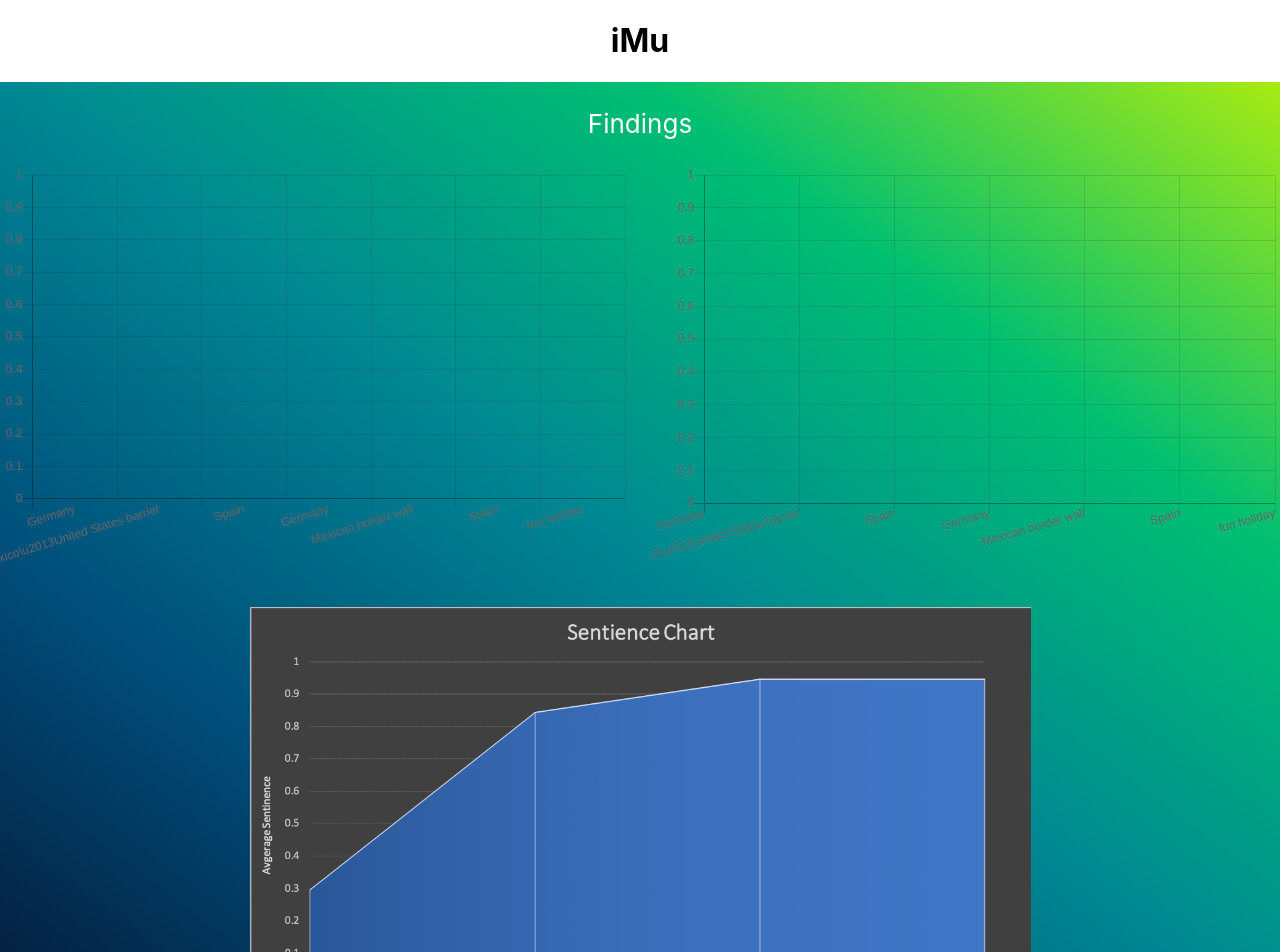
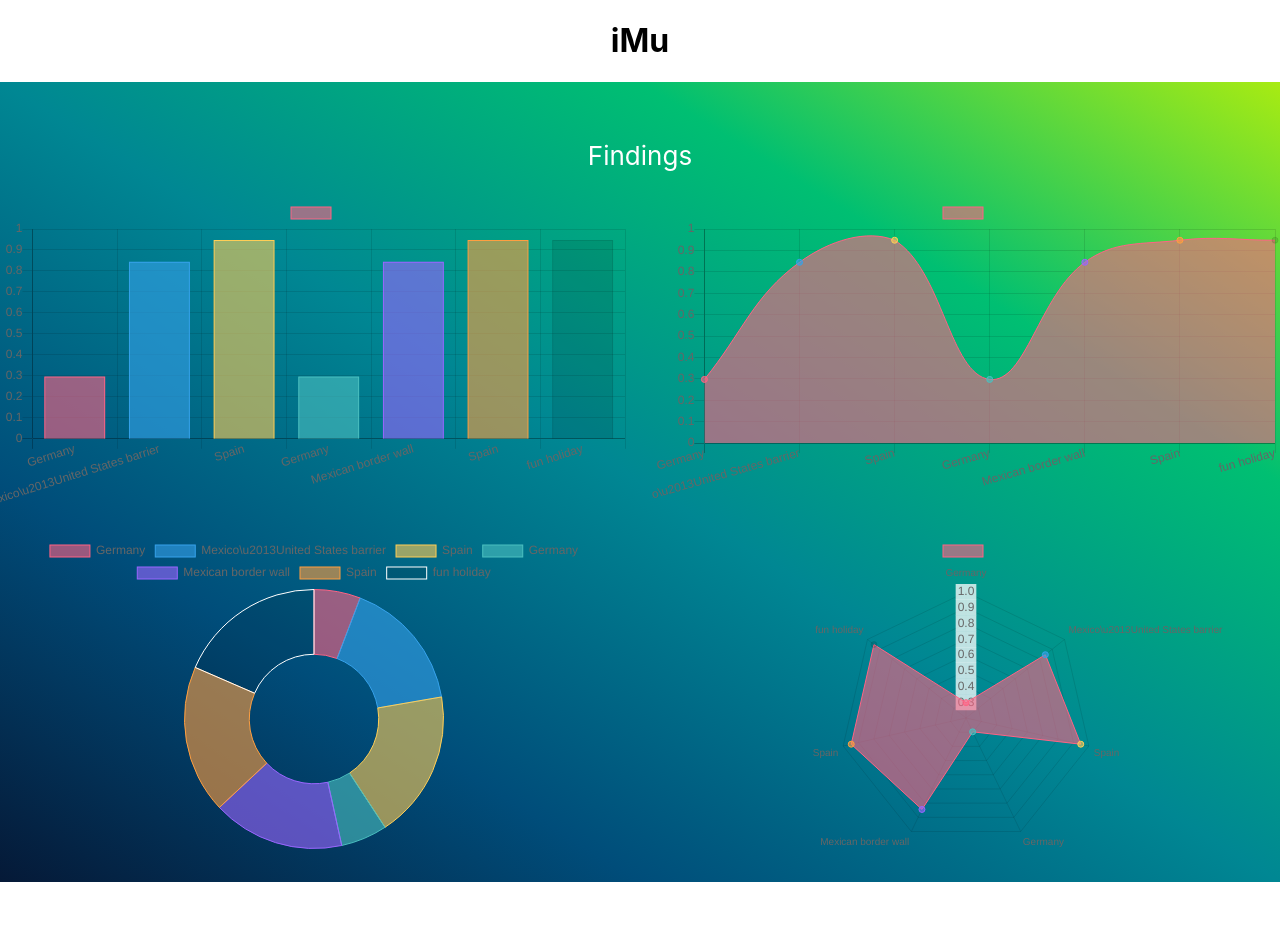
Before and after one commit to VinceMu/CseHack, a React (Create React App) app in the folder web/hack-app/: page /result in a window 1280 px wide. Shown: the top 952 px of the page. After the commit the page ends 882 px from the top, so only its background shows below. Built offline with nearby package versions, Linux system fonts and the light colour scheme.

Commit message:
graphs kinda work

```diff
--- a/web/hack-app/src/components/Results/ResultsPage.js
+++ b/web/hack-app/src/components/Results/ResultsPage.js
@@ -2,7 +2,7 @@ import React, { Component } from 'react';
 import '../App/App.css';
 import Button from '@material-ui/core/Button';
 //import the desired component from the Chart.js library
-import { Bar, Line } from "react-chartjs-2"
+import { Bar, Line, Doughnut, Radar } from "react-chartjs-2"
 import Paper from '@material-ui/core/Paper';
 import { makeStyles } from '@material-ui/core/styles';
 
@@ -37,9 +37,34 @@ export default class ResultsPage extends Component {
         super(props);
         this.state = {
             charData: {
-                labels: [],
-                dataSet: [],
-                backGroundColours: []
+                labels:[],
+                //labels: ['Germany', 'Spain', 'Mexico'],
+                datasets: [
+                    {
+                        // label: "Sentiment",
+                        // data: ['0.2973507046699524','0.8444602489471436','0.9474703073501587']
+                        label:[],
+                        backgroundColor:[
+                            //'rgba(255, 99, 132, 0.2)',
+                            'rgba(255, 99, 132, 0.6)',
+                            'rgba(54, 162, 235, 0.6)',
+                            'rgba(255, 206, 86, 0.6)',
+                            'rgba(75, 192, 192, 0.6)',
+                            'rgba(153, 102, 255, 0.6)',
+                            'rgba(255, 159, 64, 0.6)'
+                        ],
+                        borderColor: [
+                            'rgba(255, 99, 132, 1)',
+                            'rgba(54, 162, 235, 1)',
+                            'rgba(255, 206, 86, 1)',
+                            'rgba(75, 192, 192, 1)',
+                            'rgba(153, 102, 255, 1)',
+                            'rgba(255, 159, 64, 1)'
+                        ],
+                        borderWidth: 1,
+                        data:[]
+                    }
+                ],
             }
         }
     }
@@ -84,78 +109,74 @@ export default class ResultsPage extends Component {
                 }
             }
         }
-        {/* //var ctx = document.getElementById('myChart').getContext('2d'); */ }
-        var colourGen = function () {
-            this.colour = {
-                r : 50
-                , g : 100
-                , b : 150
-            }
-            this.colourVec = {
-                r : 10
-                , g : 20
-                , b : 10
-            }
-            this.nextColour = function() {
-                for (let col in this.colour) {
-                    this.colour[col] += this.colourVec[col];
-                }
-                return this.formatColour();
-            }
 
-            this.formatColour = function() {
-                return "RGB(" + this.colour.r + "," + this.colour.g + "," + this.colour.b + ")";
-            }
-        }
-        var col_generator = new colourGen();
         if (data.entity) {
             for (let ent in data.entity) {
                 if (ent) {
                     this.state.charData.labels.push(ent);//setstate
-                    this.state.charData.dataSet.push(data.entity[ent].avg_sentiment);
-                    this.state.charData.backGroundColours.push(col_generator.nextColour());
+                    this.state.charData.datasets[0].data.push(data.entity[ent].avg_sentiment);
+                    //this.state.charData.datasets[0].backGroundColour.push(col_generator.nextColour());
                 }
             }
             for (let ent in data.key_phrases) {
                 if (ent) {
                     this.state.charData.labels.push(ent);
-                    this.state.charData.dataSet.push(data.key_phrases[ent].avg_sentiment);
-                    this.state.charData.backGroundColours.push(col_generator.nextColour());
+                    this.state.charData.datasets[0].data.push(data.key_phrases[ent].avg_sentiment);
+                    //this.state.charData.datasets[0].backGroundColour.push(col_generator.nextColour());
                 }
             }
         }
+
         return (
             <div>
 
             <Print message="Findings"/>
             <Grid container spacing={3}>
-                <Grid item xs={6}>
+                <Grid container justify="center" item xs={6}>
 
                     <Bar
                         data={this.state.charData}
                         //options = {this.state.dataSet}
                         width={800}
                         height={400}
-                        options={{ maintainAspectRatio: false }}
+                        options={{ maintainAspectRatio: true }}
                         //background = '#fff'
                     />
 
                 </Grid>
-                <Grid item xs={6}>
+                <Grid container justify="center" item xs={6}>
 
                     <Line
                         data={this.state.charData}
                         //options = {this.state.dataSet}
                         width={800}
                         height={400}
-                        options={{ maintainAspectRatio: false }}
+                        options={{ maintainAspectRatio: true }}
                         //background = '#fff'
                     />
 
                 </Grid>
-                <Grid text-align="center" item xs={10}>
+                <Grid container justify="center" item xs={6}>
+                    <Doughnut
+                        data={this.state.charData}
+                        //options = {this.state.dataSet}
+                        width={800}
+                        height={400}
+                        options={{ maintainAspectRatio: true }}
+                        //background = '#fff'
+                    />
                 </Grid>
-                <img class="image" src={require('./pie.png')} />
+                <Grid container justify="center" item xs={6}>
+                    <Radar
+                        data={this.state.charData}
+                        //options = {this.state.dataSet}
+                        width={800}
+                        height={400}
+                        options={{ maintainAspectRatio: true }}
+                        //background = '#fff'
+                    />
+                </Grid>
+
             </Grid>
             </div>
 
```
